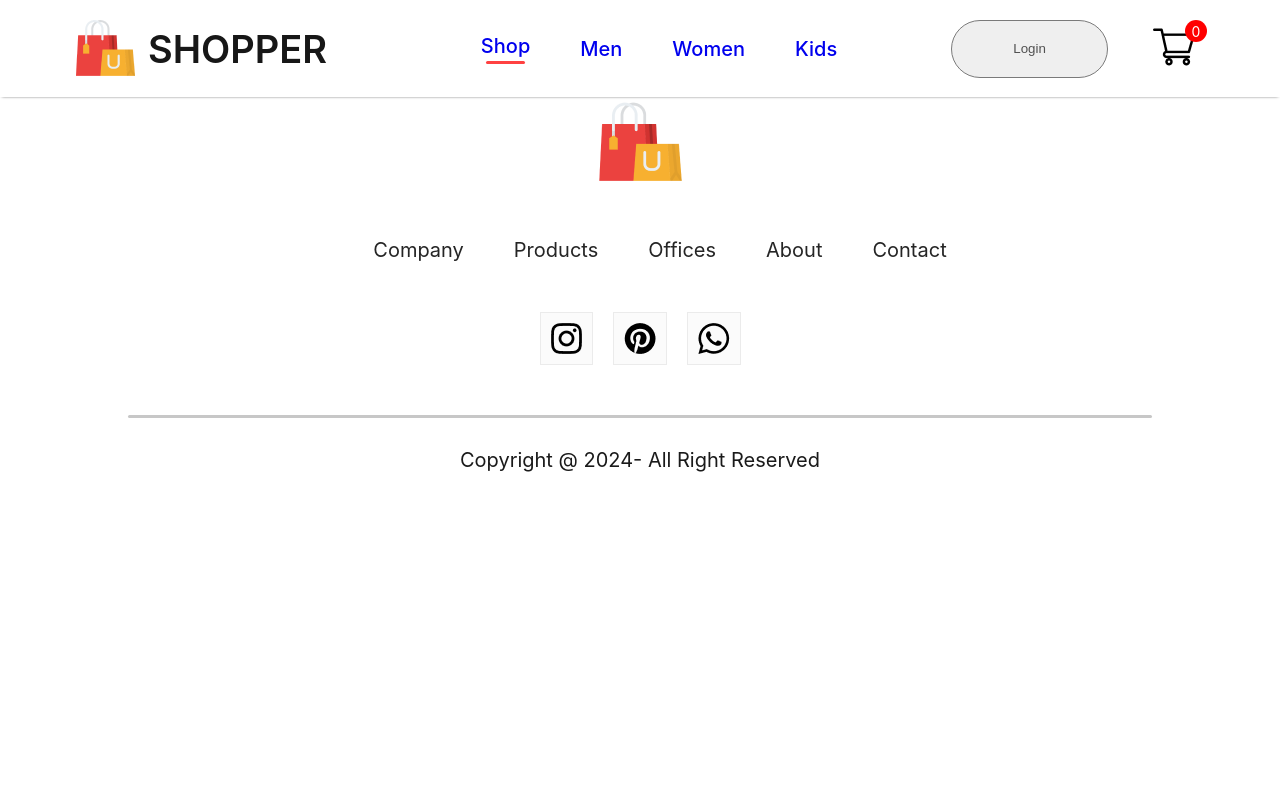
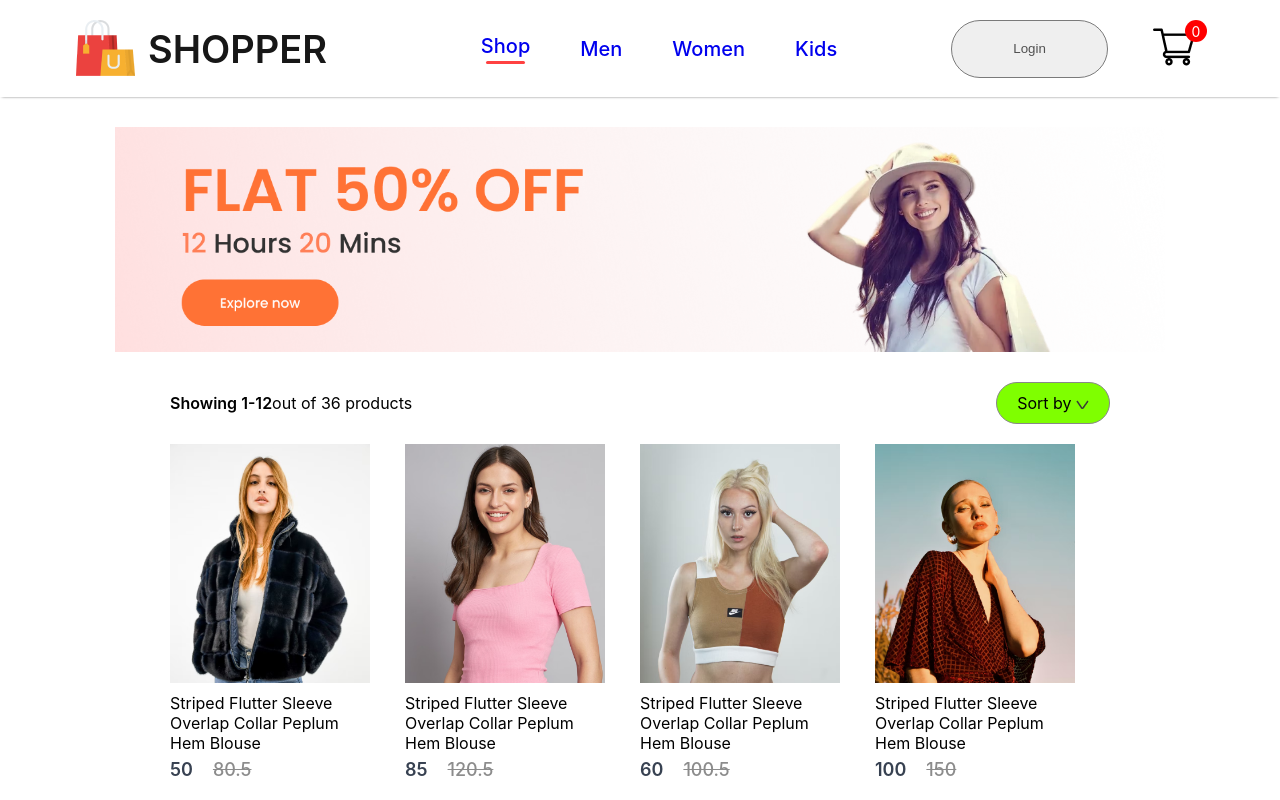
Before and after one commit to eraldkasaj/E-Commerce-App, a React (Create React App) app in the folder e-commerce-app/: page /womens in a window 1280 px wide. Shown: the top 800 px of the page. Built offline with nearby package versions, Linux system fonts and the light colour scheme.

Commit message:
update mens,womens and kids with product

```diff
--- a/e-commerce-app/src/App.js
+++ b/e-commerce-app/src/App.js
@@ -1,12 +1,16 @@
 import React from "react";
+import './App.css'
 import Navbar from "./Components/Navbar/Navbar";
 import {BrowserRouter,Routes,Route} from 'react-router-dom'
 import Shop from "./Pages/Shop";
 import ShopCategory from "./Pages/ShopCategory";
-import LoginSignUp from "./Pages/LoginSignUp";
 import Product from "./Pages/Product"
 import Cart from "./Pages/Cart"
+import LoginSignUp from "./Pages/LoginSignUp";
 import Footer from "./Components/Footer/Footer";
+import men_banner from './Components/Assets/banner_mens.png'
+import women_banner from './Components/Assets/banner_women.png'
+import kid_banner from './Components/Assets/banner_kids.png'
 
 function App() {
   return (
@@ -15,10 +19,9 @@
     <Navbar></Navbar>
     <Routes>
       <Route path='/' element={<Shop/>}/>
-      <Route path='/mens' element={<ShopCategory category='men'/>}/>
-      <Route path='/womens' element={<ShopCategory category='women'/>}/>
-      <Route path='/kids' element={<ShopCategory category='kid'/>}/>
-
+      <Route path='/mens' element={<ShopCategory banner={men_banner} category='men'/>}/>
+      <Route path='/womens' element={<ShopCategory banner={women_banner} category='women'/>}/>
+      <Route path='/kids' element={<ShopCategory banner={kid_banner} category='kid'/>}/>
       <Route path='/product' element={<Product/>}>
         <Route path=':productId' element={<Product/>}/>
       </Route>
--- a/e-commerce-app/src/Pages/ShopCategory.jsx
+++ b/e-commerce-app/src/Pages/ShopCategory.jsx
@@ -1,9 +1,35 @@
-import React from 'react'
+import React, { useContext } from 'react'
+import './CSS/ShopCategory.css'
+import {ShopContext} from '../Context/ShopContext'
+import dropdown_icon from '../Components/Assets/dropdown_icon.png'
+import Item from '../Components/Item/Item'
 
-const ShopCategory = () => {
+const ShopCategory = (props) => {
+    const {all_product} = useContext(ShopContext)
     return (
         <div>
-
+            <div className='shop-category'>
+                <img className='shopcategory-banner' src={props.banner}/>
+                <div className='shopcategory-indexSort'>
+                    <p>
+                        <span>Showing 1-12</span>out of 36 products
+                    </p>
+                    <div className='shopcategory-sort'>
+                        Sort by <img src={dropdown_icon}/>
+                    </div>
+                </div>
+                <div className="shopcategory-products">
+                    {all_product.map((item,i) => {
+                        if (props.category===item.category) {
+                            return <Item key={i} id={item.id} name={item.name}
+                            image={item.image} new_price={item.new_price}
+                            old_price={item.old_price}/>
+                        }else {
+                            return null
+                        }
+                    })}
+                </div>
+            </div>
         </div>
     )
 }
--- a/e-commerce-app/src/index.js
+++ b/e-commerce-app/src/index.js
@@ -2,16 +2,11 @@
 import ReactDOM from 'react-dom/client';
 import './index.css';
 import App from './App';
-import reportWebVitals from './reportWebVitals';
+import ShopContextProvider from './Context/ShopContext';
 
 const root = ReactDOM.createRoot(document.getElementById('root'));
 root.render(
-  <React.StrictMode>
+  <ShopContextProvider>
     <App />
-  </React.StrictMode>
+  </ShopContextProvider>
 );
-
-// If you want to start measuring performance in your app, pass a function
-// to log results (for example: reportWebVitals(console.log))
-// or send to an analytics endpoint. Learn more: https://bit.ly/CRA-vitals
-reportWebVitals();
```
